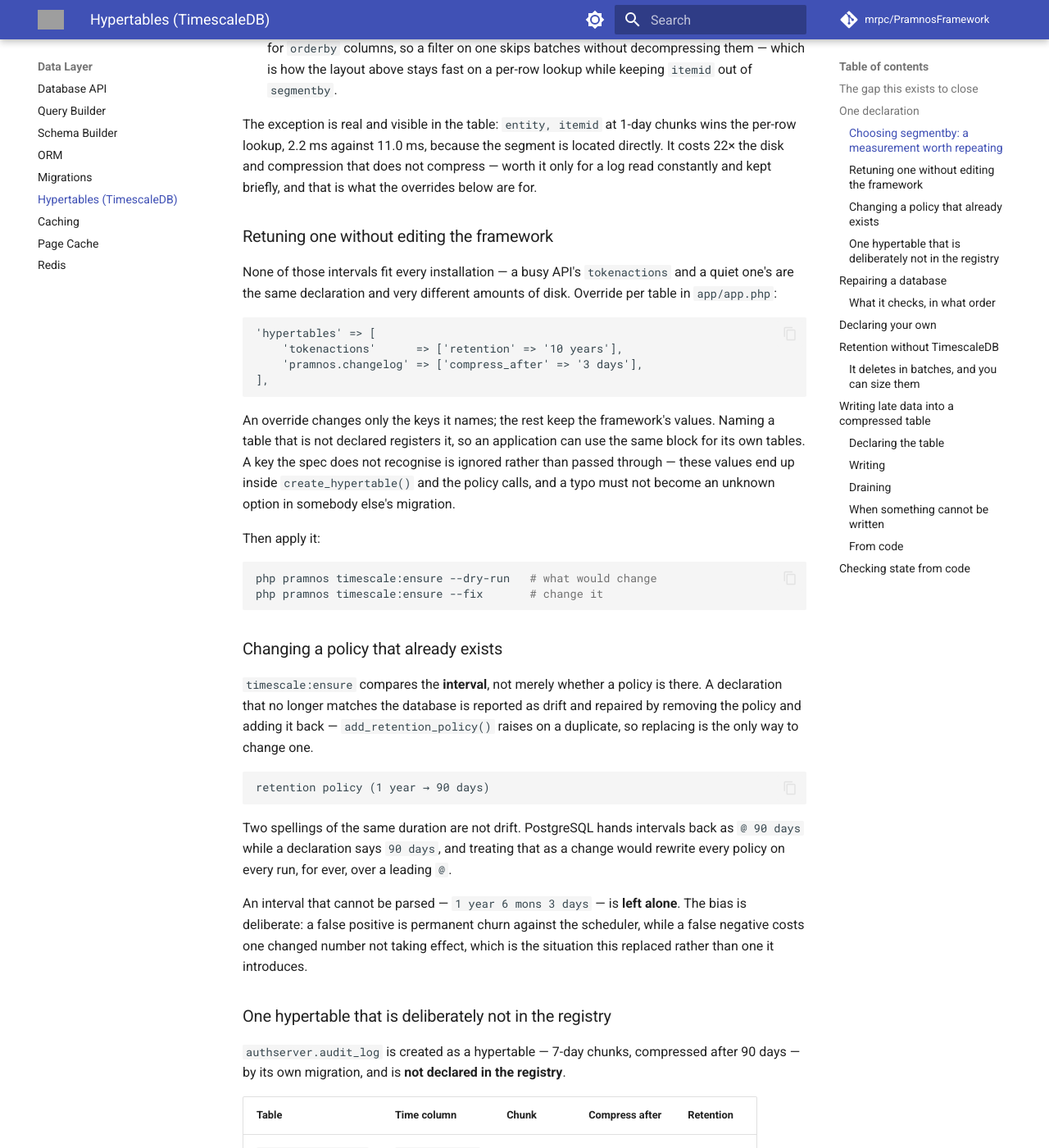
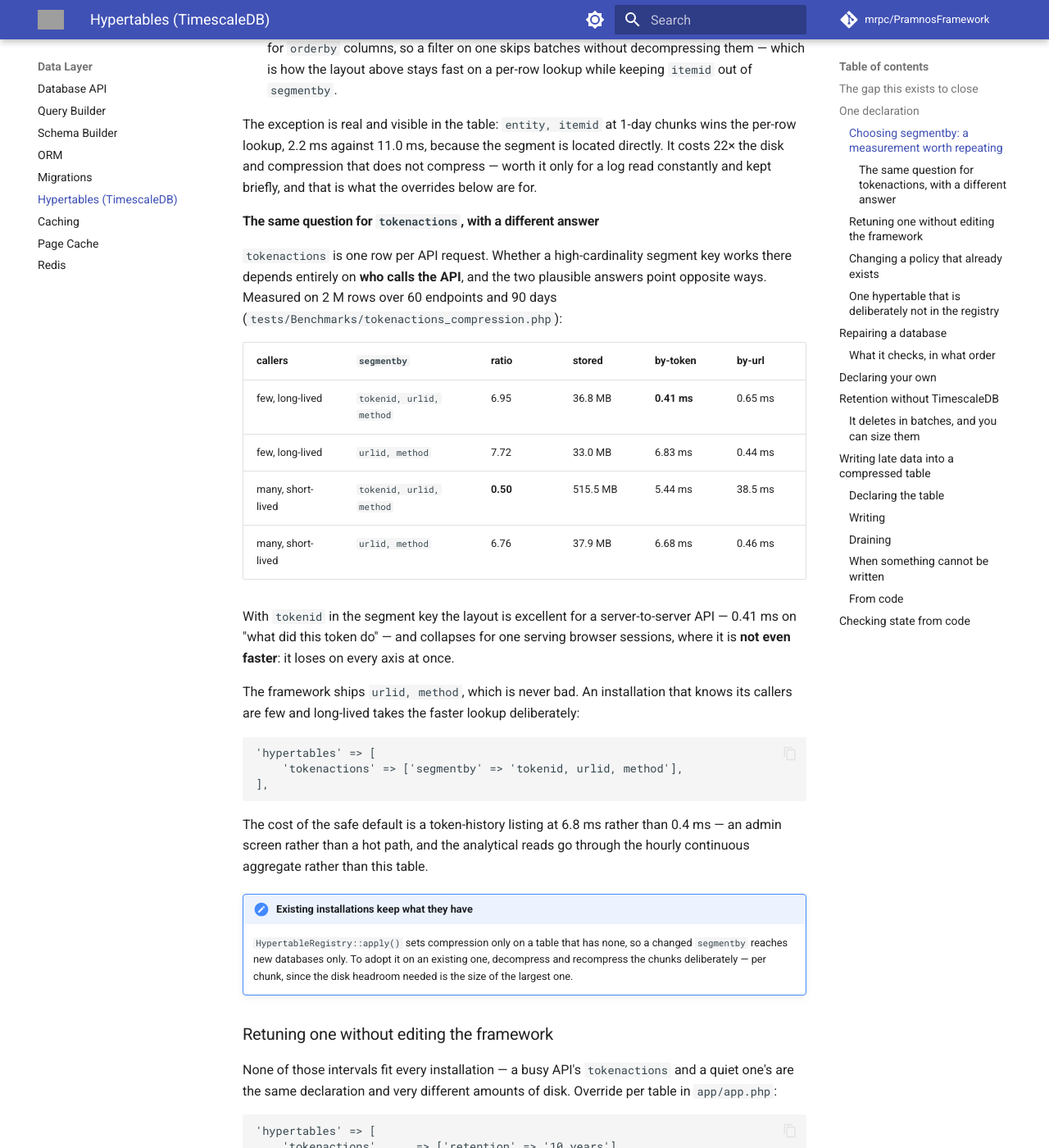
Before and after one commit to mrpc/PramnosFramework, an MkDocs documentation site: the page built from docs/Pramnos_Hypertable_Guide.md, in a window 1280 px wide and 1400 px high, scrolled down 2260 px. Shown: the whole window at 82% size. Built offline with MkDocs 1.6.1 and Material for MkDocs 9.7.7, drawn with Linux system fonts in a browser that asks for light colours; comment, search, counter and statistics services are not loaded; grey boxes are pictures that could not be loaded.

Commit message:
perf(hypertables): tokenactions no longer segments compression by token
The changelog measurement produced a rule — segmentby wants few distinct values,
the high-cardinality column goes first in orderby — and the rule pointed at
tokenactions: one row per API request, kept three years, the highest-volume table
the framework declares.

Whether tokenid in the segment key works there depends entirely on who calls the
API, so both plausible shapes were measured
(tests/Benchmarks/tokenactions_compression.php, 2 M rows, 60 endpoints, 90 days):

  callers            segmentby                 ratio   stored  by-token  by-url
  few, long-lived    tokenid, urlid, method     6.95   36.8MB    0.41ms  0.65ms
  few, long-lived    urlid, method              7.72   33.0MB    6.83ms  0.44ms
  many, short-lived  tokenid, urlid, method     0.50  515.5MB    5.44ms  38.5ms
  many, short-lived  urlid, method              6.76   37.9MB    6.68ms  0.46ms

For a server-to-server API the shipped layout was right — 0.41 ms on "what did this
token do", sixteen times faster. For one serving browser sessions it collapses, and
the detail that settles it is that it does not trade disk for speed: at 0.50 it
stores 515 MB instead of 38, spends 43 s compressing instead of 3, and answers the
per-token query more slowly than the layout without tokenid in it. It loses on every
axis at once.

A framework default cannot know which an installation has, and the bad case is
silent — nothing reports that compression is making a table larger. So the default
is the layout that is never bad, and an installation that knows its callers are few
and long-lived declares the faster one in app.php.

Existing installations are unaffected: apply() sets compression only on a table that
has none, so this reaches new databases only.

The other six declared hypertables were checked. Five have no segmentby at all,
application_stats uses appid and audit_log event_type — all low cardinality.

````diff
--- a/docs/Pramnos_Hypertable_Guide.md
+++ b/docs/Pramnos_Hypertable_Guide.md
@@ -94,6 +94,43 @@ wins the per-row lookup, 2.2 ms against 11.0 ms, because the segment is located
 directly. It costs 22× the disk and compression that does not compress — worth it
 only for a log read constantly and kept briefly, and that is what the overrides
 below are for.
+
+#### The same question for `tokenactions`, with a different answer
+
+`tokenactions` is one row per API request. Whether a high-cardinality segment key
+works there depends entirely on **who calls the API**, and the two plausible answers
+point opposite ways. Measured on 2 M rows over 60 endpoints and 90 days
+(`tests/Benchmarks/tokenactions_compression.php`):
+
+| callers | `segmentby` | ratio | stored | by-token | by-url |
+|---|---|---|---|---|---|
+| few, long-lived | `tokenid, urlid, method` | 6.95 | 36.8 MB | **0.41 ms** | 0.65 ms |
+| few, long-lived | `urlid, method` | 7.72 | 33.0 MB | 6.83 ms | 0.44 ms |
+| many, short-lived | `tokenid, urlid, method` | **0.50** | 515.5 MB | 5.44 ms | 38.5 ms |
+| many, short-lived | `urlid, method` | 6.76 | 37.9 MB | 6.68 ms | 0.46 ms |
+
+With `tokenid` in the segment key the layout is excellent for a server-to-server API
+— 0.41 ms on "what did this token do" — and collapses for one serving browser
+sessions, where it is **not even faster**: it loses on every axis at once.
+
+The framework ships `urlid, method`, which is never bad. An installation that knows
+its callers are few and long-lived takes the faster lookup deliberately:
+
+```php
+'hypertables' => [
+    'tokenactions' => ['segmentby' => 'tokenid, urlid, method'],
+],
+```
+
+The cost of the safe default is a token-history listing at 6.8 ms rather than 0.4 ms
+— an admin screen rather than a hot path, and the analytical reads go through the
+hourly continuous aggregate rather than this table.
+
+!!! note "Existing installations keep what they have"
+    `HypertableRegistry::apply()` sets compression only on a table that has none, so
+    a changed `segmentby` reaches new databases only. To adopt it on an existing one,
+    decompress and recompress the chunks deliberately — per chunk, since the disk
+    headroom needed is the size of the largest one.
 
 ### Retuning one without editing the framework
 
````
Also changed, not shown: docs/version-history/posts/2026-08-25-the-busiest-table-and-who-calls-it.md (added, +85 -0 lines), 3 other files.
